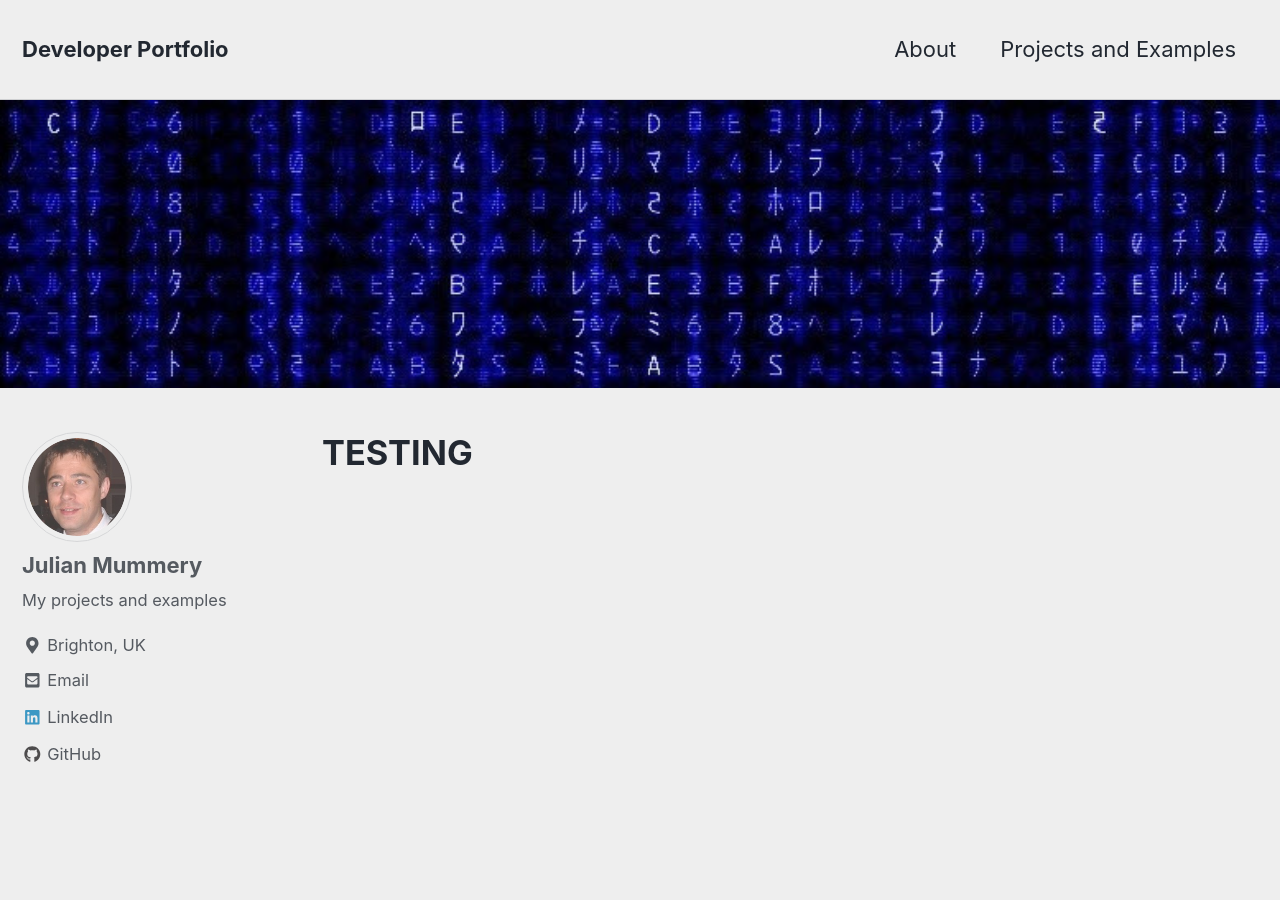
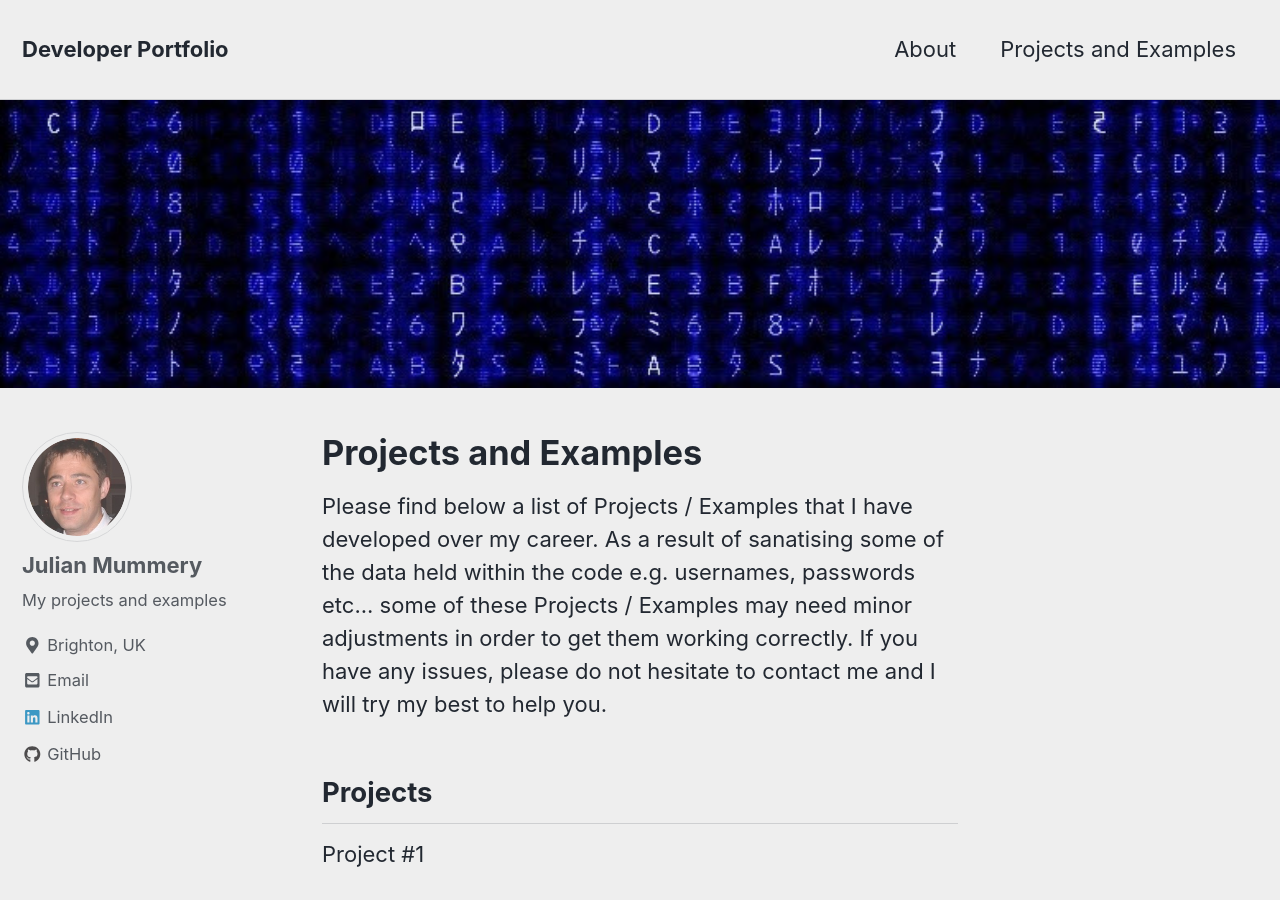
Before and after one commit to julianmummery/julianmummery.github.io, a Jekyll site: the page built from index.html, in a window 1280 px wide and 900 px high. Built offline with Jekyll 4.4.1, drawn with Linux system fonts in a browser that asks for light colours; nearby versions of some CDN libraries; the list of posts is cut into pages by our own code.

Commit message:
Update index.html

```diff
--- a/index.html
+++ b/index.html
@@ -4,4 +4,17 @@ author_profile: true
 header:
    image: "/assets/images/header-background.jpg"
 ---
-<h1>TESTING</h1>
+<h1>Projects and Examples</h1>
+
+Please find below a list of Projects / Examples that I have developed over my career.
+
+As a result of sanatising some of the data held within the code e.g. usernames, passwords etc...
+some of these Projects / Examples may need minor adjustments in order to get them working correctly.
+
+If you have any issues, please do not hesitate to contact me and I will try my best to help you.
+
+<h2>Projects</h2>
+<p>Project #1</p>
+
+<h2>Examples</h2>
+<p>Example #1</p>
```
